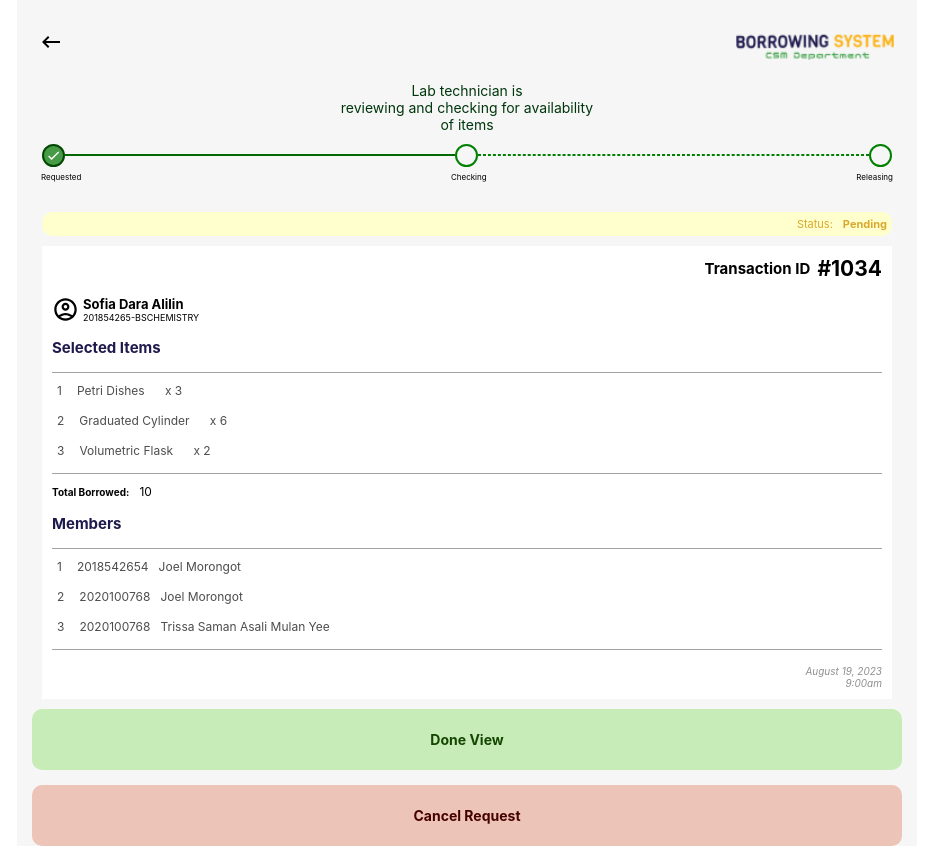
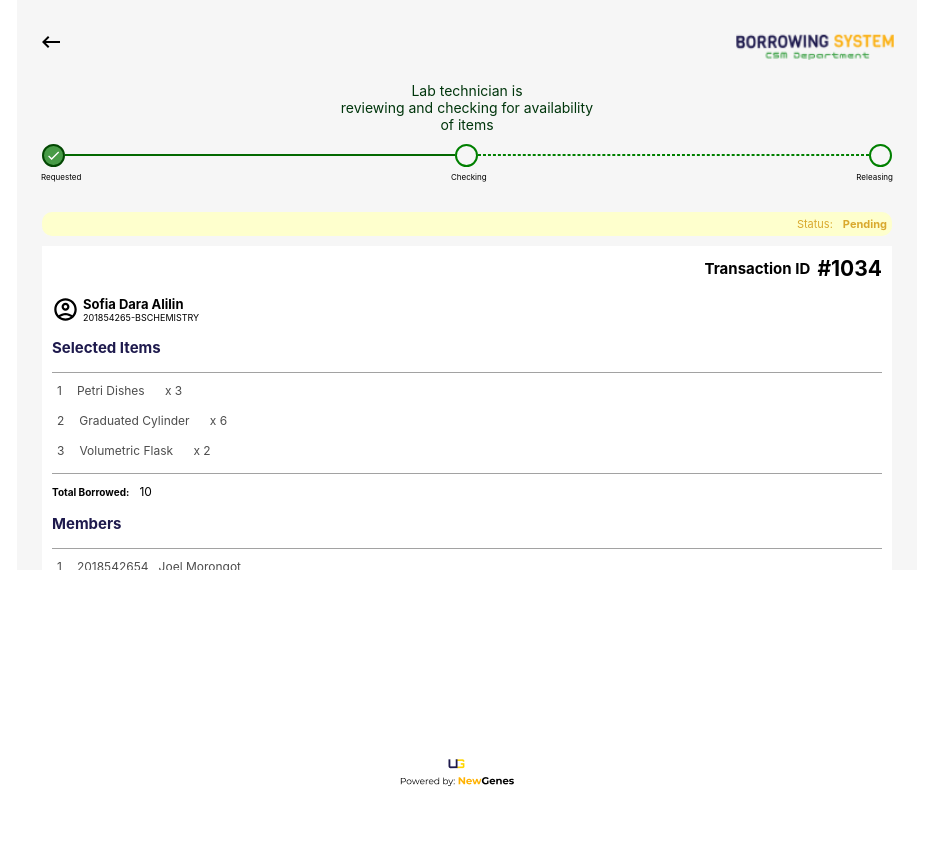
Before and after one commit to cysriafdub/csmlaboratory-student, a React (Create React App) app: page /pending/view/1034 in a window 1280 px wide. Shown: the whole page, without its empty margins (173-1106 px from the left). After the commit the page ends 800 px from the top, so only its background shows below. Built offline with nearby package versions, Linux system fonts and the light colour scheme.

Commit message:
added footer

```diff
--- a/src/App.css
+++ b/src/App.css
@@ -467,12 +467,15 @@ label{
 @media screen and (min-width: 900px){
   .DashboardContent{
     width: 900px;
+
     margin: 0 auto;
 
   }
   .viewContent{
     width: 900px;
+    height: 570px;
     margin: 0 auto;
+
   }
 }
 .firstContent{
@@ -1322,3 +1325,11 @@ D-3C */
   line-height: normal;
 
 }
+.imgFooter {
+  width: calc(100% - 20px);
+  display: flex;
+  justify-content: center;
+  position: fixed;
+  bottom: 0;
+  z-index: 999;
+}
--- a/src/App.tsx
+++ b/src/App.tsx
@@ -13,12 +13,15 @@ import BreakageView from './components/transactionView/breakageView';
 import BreakageCompletedView from './components/transactionView/breakageCompletedView';
 import { BrowserRouter as Router, Routes, Route } from 'react-router-dom';
 import ForgotPassword from './components/forgotPassword/ForgotPassword';
+import Footer from './components/footer/footer';
 
 function App() {
   return (
     <Router>
     <div className="App">
+      <Footer/>
       <Routes>
+
           <Route path="/" element={<Login/>} />
           <Route path='/forgot-password' element={<ForgotPassword />} />
           <Route path="/borrow-form" element={<BorrowingForm />} />
--- a/src/components/dashboard/dashboard.tsx
+++ b/src/components/dashboard/dashboard.tsx
@@ -10,6 +10,7 @@ import CircleIcon from '@mui/icons-material/Circle';
 
 import { useState } from 'react';
 import { Link } from 'react-router-dom';
+
 
 function DashboardScreen() {
     const [selectedItem, setSelectedItem] = useState('pending');
@@ -342,6 +343,7 @@ return (
 
         </div>
 
+
     </div>
 );
 }
--- /dev/null
+++ b/src/components/footer/footer.jsx
@@ -0,0 +1,12 @@
+
+import newjeans from "../../assets/Footer.png"
+function Footer(){
+    return (
+
+        <div className="imgFooter">
+            <img src={newjeans} alt="footer" className="newjeans"></img>
+        </div>
+    );
+}
+
+export default Footer
```
Also changed, not shown: src/assets/Footer.png (added).
